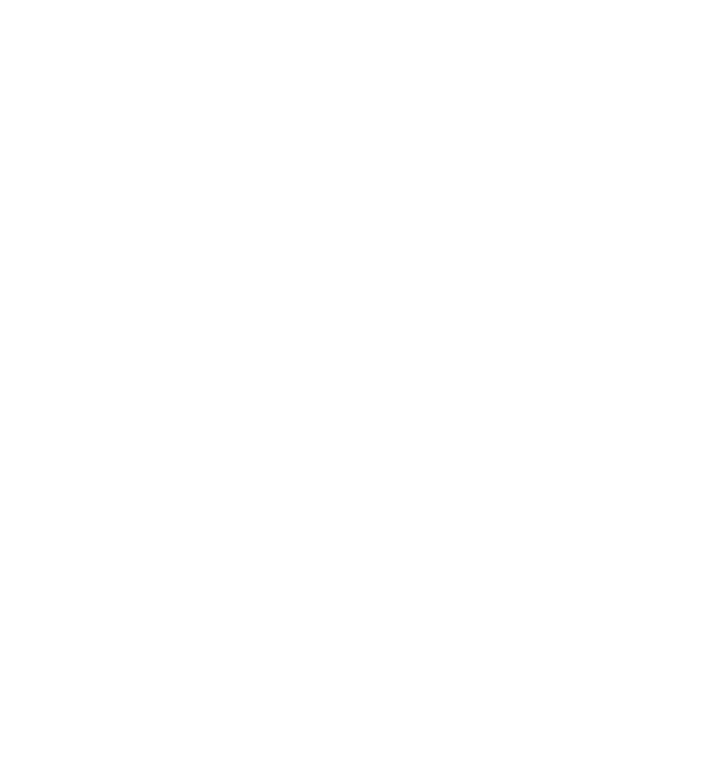
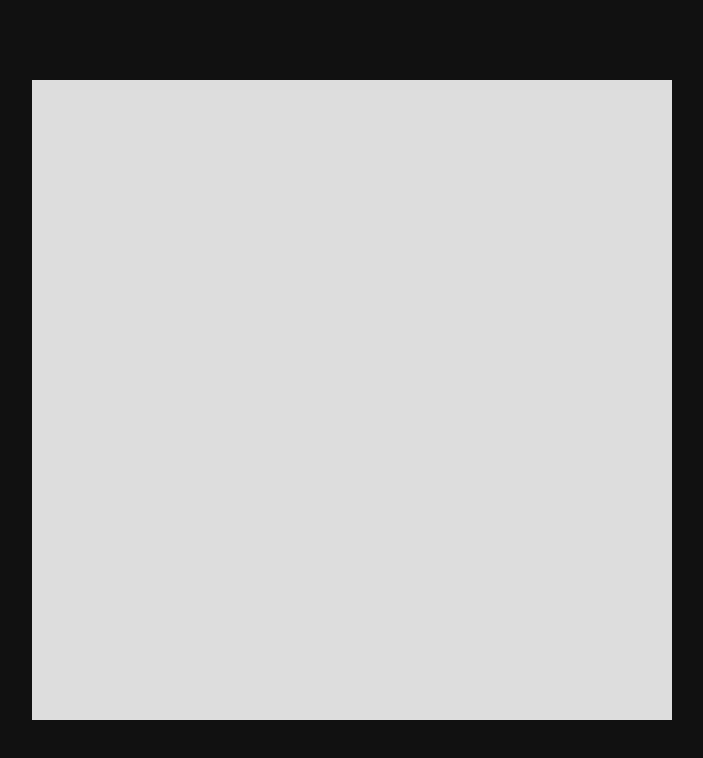
Before and after one commit to bcpractice5/etch-a-sketch, a plain HTML site: page index.html in a window 1280 px wide. Shown: the whole page, without its empty margins (288-991 px from the left). Drawn offline with Linux system fonts and the light colour scheme.

Commit message:
Add basic grid and styles

```diff
--- a/index.html
+++ b/index.html
@@ -8,6 +8,7 @@
     <title>Document</title>
 </head>
 <body>
+    <div class="grid-container"></div>
     <script src="./script.js"></script>
 </body>
 </html>
--- a/script.js
+++ b/script.js
@@ -0,0 +1,3 @@
+const gridContainer = document.querySelector(".grid-container");
+
+for (let i = 0; i < 16 * 16; i++) gridContainer.append( document.createElement("div") );
--- a/style.css
+++ b/style.css
@@ -0,0 +1,27 @@
+body {
+    height: 100vh;
+    width: 100vw;
+    margin: 0;
+    background-color: #111;
+    display: flex;
+    justify-content: center;
+    align-items: center;
+}
+
+.grid-container {
+    margin: auto;
+    height: 80vh;
+    width: 80vh;
+    background-color: black;
+    display: grid;
+    grid-template-columns: repeat(16, auto);
+    grid-template-rows: repeat(16, auto);
+}
+
+.grid-container > div {
+    background-color: #DDD;
+}
+
+.grid-container > div:hover {
+    background-color: #222;
+}
```
